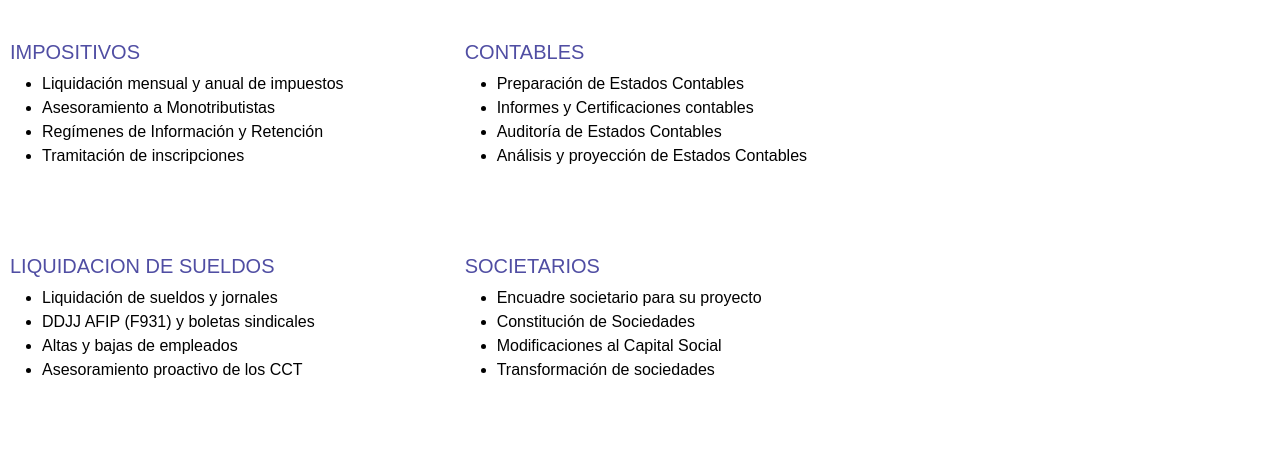
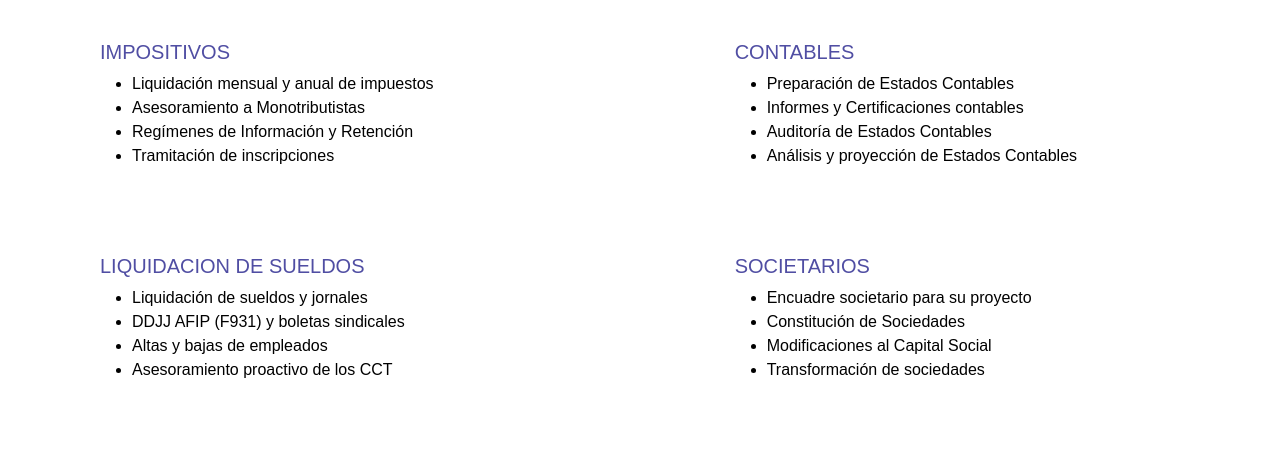
Before and after one commit to LaureanoMele/EstudioContableDM-A, a plain HTML site: page pages/servicios.html in a window 1280 px wide. Shown: the part 265-714 px from the top of the page. Drawn offline with nearby package versions, Linux system fonts and the light colour scheme; a web font is replaced by a local one.

Commit message:
no se subieron los cambios

```diff
--- a/estilos/estilos.css
+++ b/estilos/estilos.css
@@ -85,7 +85,7 @@ footer img {
 }
 
 .cajas {
-    margin: 35px 10px 35px 10px
+    margin: 35px 100px 35px 100px
 }
 
 @media screen and (max-width:768px) {
```
Also changed, not shown: index.html (+1 -1 lines), pages/otrosservicios.html (+4 -3 lines), pages/quienessomos.html (+2 -1 lines).
